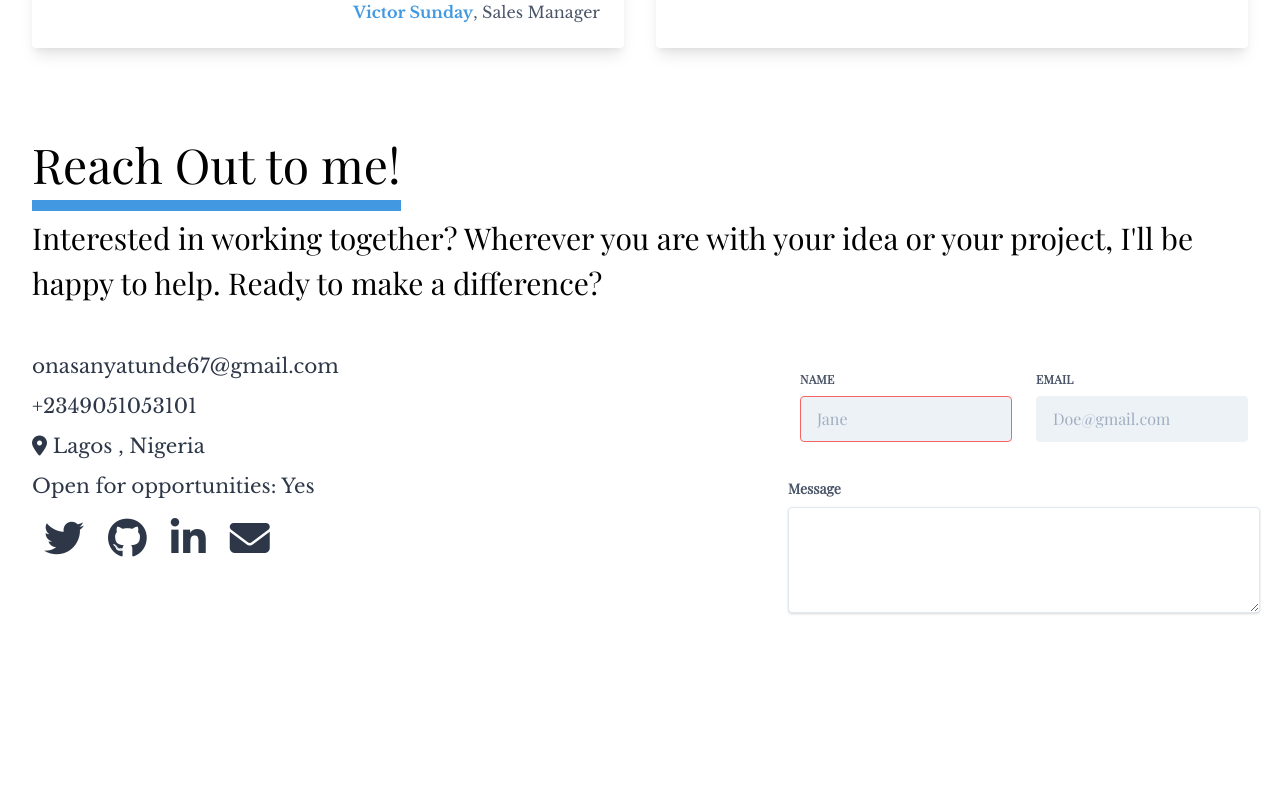
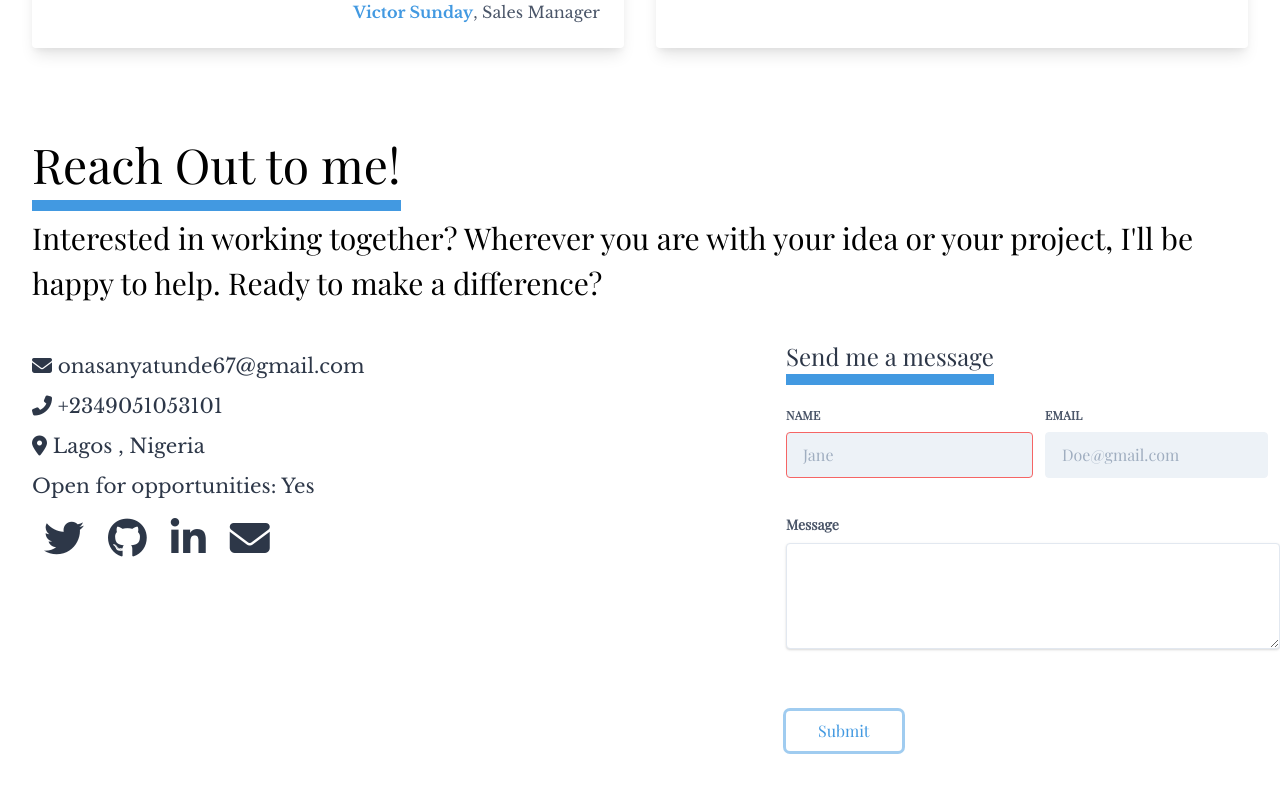
Before and after one commit to rammyblog/portfolio, a Next.js app: page / in a window 1280 px wide. Shown: the part 3096-3889 px from the top of the page. Before the commit the page ends 3771 px from the top, so only its background shows below. Built offline with nearby package versions, Linux system fonts and the light colour scheme; some icons are missing.

Commit message:
Finished styling footer

```diff
--- a/components/ContactForm.js
+++ b/components/ContactForm.js
@@ -2,10 +2,13 @@ import React from "react"
 
 function ContactForm() {
   return (
-    <>
-      <form class="w-full max-w-lg p-8 ">
-        <div class="flex flex-wrap -mx-3 mb-6">
-          <div class="w-full md:w-1/2 px-3 mb-6 md:mb-0">
+    <div>
+      <h2 className="text-xl lg:text-2xl inline-block px-0 custom-box-shadow mb-8">
+        Send me a message
+      </h2>
+      <form class="w-full max-w-lg  ">
+        <div class="flex flex-wrap mb-6">
+          <div class="w-full md:w-1/2 mb-6 md:mb-0">
             <label
               class="block uppercase tracking-wide text-gray-700 text-xs font-bold mb-2"
               for="grid-first-name"
@@ -36,7 +39,7 @@ function ContactForm() {
             />
           </div>
         </div>
-        <div class="mb-4 -mx-3 mb-6">
+        <div class=" mb-6">
           <label
             class="block text-gray-700 text-sm font-bold mb-2"
             for="message"
@@ -55,8 +58,14 @@ function ContactForm() {
             placeholder="message"
           /> */}
         </div>
+        <input
+          type="submit"
+          className="font-normal bg-white transition duration-500
+                        ease-in-out  hover:text-white hover:bg-blue-500 transform hover:-translate-y-1
+                         shadow-outline text-blue-500 rounded border-blue-500 px-8 py-2 my-8"
+        />
       </form>
-    </>
+    </div>
   )
 }
 
--- a/components/Footer.js
+++ b/components/Footer.js
@@ -1,10 +1,10 @@
 import React from "react"
 import ContactForm from "./ContactForm"
-
+import Button from "./Button"
 function Footer() {
   return (
     <>
-      <div className="p-8">
+      <div className="p-8 ">
         <h2 className="text-3xl lg:text-5xl custom-box-shadow inline-block my-4">
           Reach Out to me!
         </h2>
@@ -13,26 +13,29 @@ function Footer() {
           your project, I'll be happy to help. Ready to make a difference?
         </p>
       </div>
-      <div className="flex flex-col lg:flex-row md:flex-row w-full justify-between text-gray-800">
+      <div className="flex flex-col lg:flex-row md:flex-row w-full justify-between text-gray-800 mb-8">
         <div className="text-xl custom-libre-font leading-loose py-2 p-8">
-          <a>onasanyatunde67@gmail.com</a>
-          <a className="block">+2349051053101</a>
-
+          <a href="mailto:onasanyatunde67@gmail.com">
+            {" "}
+            <i className="fas fa-envelope"></i> onasanyatunde67@gmail.com
+          </a>
+          <a className="block">
+            <i class="fas fa-phone-alt"></i> +2349051053101
+          </a>
           <p>
             <i class="fas fa-map-marker-alt"></i> Lagos , Nigeria{" "}
           </p>
           <p>Open for opportunities: Yes</p>
+
           <a href="https://twitter.com/simply_rammy">
             <i class="fab fa-twitter p-3 fa-2x transition duration-500 ease-in-out  hover:text-white hover:bg-blue-500 transform hover:-translate-y-1 hover:scale-110"></i>
           </a>
-
           <a href="https://github.com/rammyblog">
             <i class="fab fa-github p-3 fa-2x transition duration-500 ease-in-out  hover:text-white hover:bg-gray-900 transform hover:-translate-y-1 hover:scale-110"></i>
           </a>
           <a href="https://www.linkedin.com/in/onasanya-tunde/">
             <i class="fab fa-linkedin-in p-3 fa-2x transition duration-500 ease-in-out  hover:text-white hover:bg-blue-700 transform hover:-translate-y-1 hover:scale-110 "></i>
           </a>
-
           <a href="mailto:onasanyatunde67@gmail.com">
             <i class="fas fa-envelope p-3 fa-2x transition duration-500 ease-in-out  hover:text-white hover:bg-red-700 transform hover:-translate-y-1 hover:scale-110 "></i>
           </a>
```
